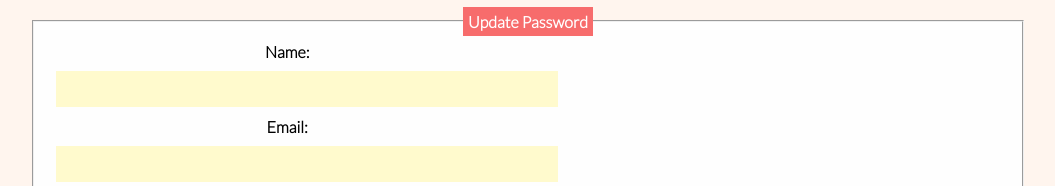
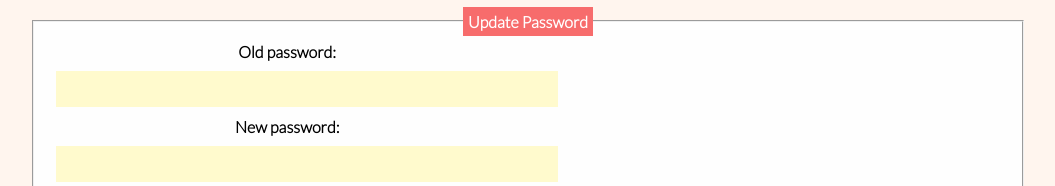
Before and after one commit to szmtz/profile-info-form-practice, a plain HTML site: page index.html in a window 1280 px wide. Shown: the part 436-622 px from the top of the page, without its empty margins (112-1167 px from the left). Drawn offline with Linux system fonts and the light colour scheme.

Commit message:
Add old and new password elements

```diff
--- a/index.html
+++ b/index.html
@@ -22,10 +22,10 @@
     <fieldset>
         <legend>Update Password
         </legend>
-        <label for="name">Name:</label><br>
-        <input type="text" id="name"><br>
-        <label for="email">Email:</label><br>
-        <input type="email" id="email"><br>
+        <label for="oldpassword">Old password:</label><br>
+        <input type="password" id="oldpassword"><br>
+        <label for="newpassword">New password:</label><br>
+        <input type="password" id="newpassword"><br>
         <label for="dob">Birthday:</label><br>
         <input type="date" id="dob"><br>
         <button type="button">Update</button>
```
